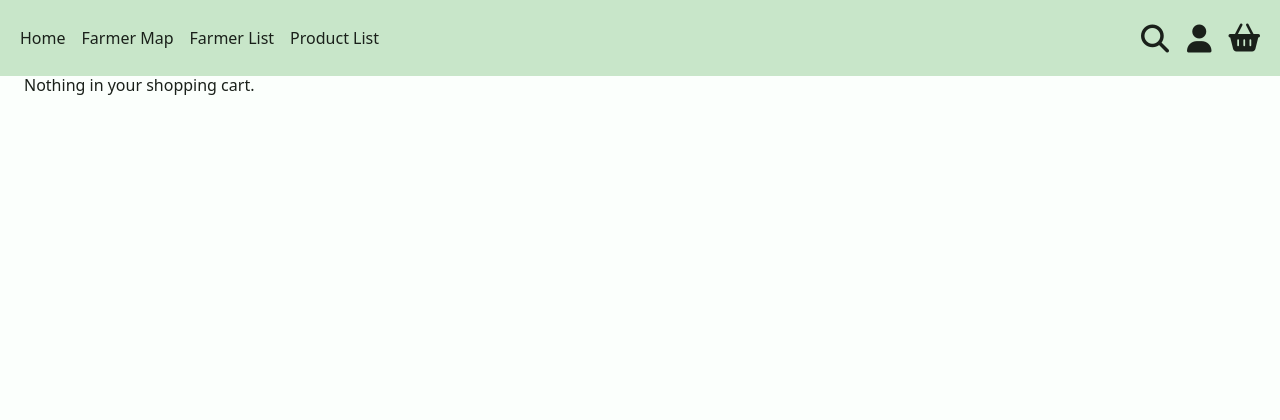
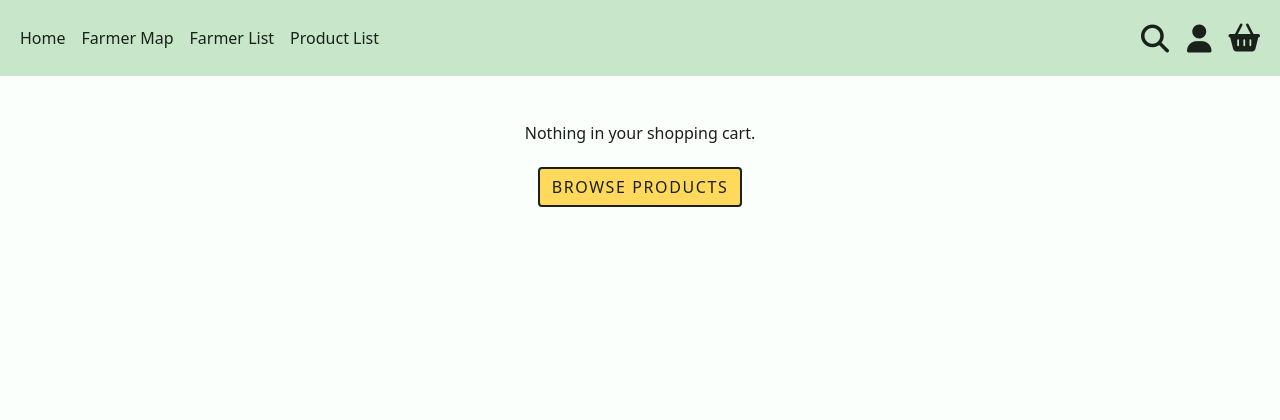
Before and after one commit to oisintohak/Farm-To-Fork, a Django app: page /cart/ in a window 1280 px wide. Shown: the top 420 px of the page. Run offline with Django 3.2, Linux system fonts and the light colour scheme; some libraries are stand-ins or nearby versions; some web fonts are replaced.

Commit message:
add styles to checkout and cart templates

```diff
--- a/cart/templates/cart/cart.html
+++ b/cart/templates/cart/cart.html
@@ -1,45 +1,50 @@
-{% extends "base.html" %} {% load static %} {% block main_content %}
-<div class="container justify-content-center">
+{% extends "base.html" %}
+{% load static %}
+{% block main_content %}
+<div class="row justify-content-center py-5">
     {% if cart_items %}
-    <div class="row justify-content-center py-3">
-        <h3 class="text-center">Cart</h3>
-    </div>
+    <h3 class="text-center pb-3 pt-2">
+        Cart
+    </h3>
+    <div class="col-12 col-md-10">
         <div class="row justify-content-start">
             <div class="col-3">
-            <h6 class="text-center">Name</h6>
-        </div>
-        <div class="col-3">
-            <h6 class="text-center">Price</h6>
+                <h6 class="text-center">Product</h6>
             </div>
             <div class="col-3">
                 <h6 class="text-center">Quantity</h6>
+            </div>
+            <div class="col-3">
+                <h6 class="text-center">Subtotal</h6>
             </div>
         </div>
         <hr>
         <form id="cart-form" action="{% url 'update_cart' %}" method="POST">
             {% csrf_token %}
             {% for item in cart_items %}
-        <div class="row item-row">
+            <div class="row item-row align-items-center">
                 <div class="col-3 text-center">
                     <small class="text-center">
-                    {{ item.product.product }}
+                        <a href="{% url 'product-detail' item.product.id %}">
+                            {{ item.product.product.name }}, {{ item.product.size|cut:".00" }}{{ item.product.unit }},
+                            €{{ item.product.price|cut:".00" }}
+                        </a>
                     </small>
+                </div>
+                <div class="col-3 text-center">
+                    <input class="cart-quantity-input form-control form-control-sm mx-auto" type="number" name="{{ item.product.id }}"
+                        id="item-quantity-{{ item.product.id }}" value="{{ item.quantity }}" min="0" max="99" required>
+                    <input type="hidden" value="" id="item-delete-{{ item.product.id }}"
+                        name="item-delete-{{ item.product.id }}" data-product-id="{{ item.product.id }}">
                 </div>
                 <div class="col-3 text-center">
                     <small class="text-center">
                         €{{ item.product.price }}
                     </small>
                 </div>
-            <div class="col-3 text-center">
-                <input class="form-control form-control-sm" type="number" name="{{ item.product.id }}"
-                    id="item-quantity-{{ item.product.id }}" value="{{ item.quantity }}" min="0" max="99" required>
-                <input type="hidden" value="" id="item-delete-{{ item.product.id }}"
-                    name="item-delete-{{ item.product.id }}" data-product-id="{{ item.product.id }}">
-            </div>
                 <div class="col-3 text-end">
-                <button type="button" data-product-id="{{ item.product.id }}"
-                    class="btn btn-sm delete-item-button">
-                    <i class="fas fa-times-circle text-red"></i>
+                    <button type="button" data-product-id="{{ item.product.id }}" class="btn btn-sm delete-item-button">
+                        <i class="fas fa-times-circle text-red fs-2"></i>
                     </button>
                 </div>
             </div>
@@ -65,24 +70,24 @@
             </div>
         </div>
 
+    </div>
     {% else %}
-    <h6>
+    <div class="col-12 text-center">
+        <h6 class="text-center">
             Nothing in your shopping cart.
         </h6>
+    </div>
+    <div class="col-12 text-center mt-3">
+        <a class="btn cta-button" href="{% url 'products' %}">Browse Products</a>
+    </div>
     {% endif %}
 </div>
-
-
 {% endblock %}
 {% block body_end_js %}
 <script>
     document.querySelectorAll('.delete-item-button').forEach((item) => {
-
         item.addEventListener('click', (e) => {
-            console.log(e.target);
             let id = e.target.closest('.delete-item-button').dataset['productId'];
-            console.log(id);
-            console.log(document.querySelector(`#item-delete-${id}`));
             document.querySelector(`#item-delete-${id}`).value = 1
             document.querySelector('#cart-form').submit();
         })
--- a/static/css/style.css
+++ b/static/css/style.css
@@ -228,3 +228,6 @@ body {
 }
 
 /* ***** SHOPPING CART ***** */
+.cart-quantity-input {
+    width: 2.5rem;
+}
--- a/static/js/geocode.js
+++ b/static/js/geocode.js
@@ -10,7 +10,8 @@ function init() {
 function geocodeAddress(geocoder) {
   let submitButton = document.getElementById('submit-form');
   submitButton.disabled = true;
-  submitButton.value = 'Checking Address...';
+  submitButton.innerHTML = '<span class="spinner-grow spinner-grow-lg mx-3 align-middle" role="status" aria-hidden="true"></span>'
+    + '<span class="align-middle">Checking Address...</span>';
   let address = '';
   const addressInputIDs = [
     'id_street_address1',
```
Also changed, not shown: checkout/templates/checkout/checkout-complete.html (+48 -15 lines), checkout/templates/checkout/checkout.html (+5 -5 lines), checkout/templates/checkout/payment.html (+6 -9 lines). Lines whose indentation alone changed are shown as unchanged.
